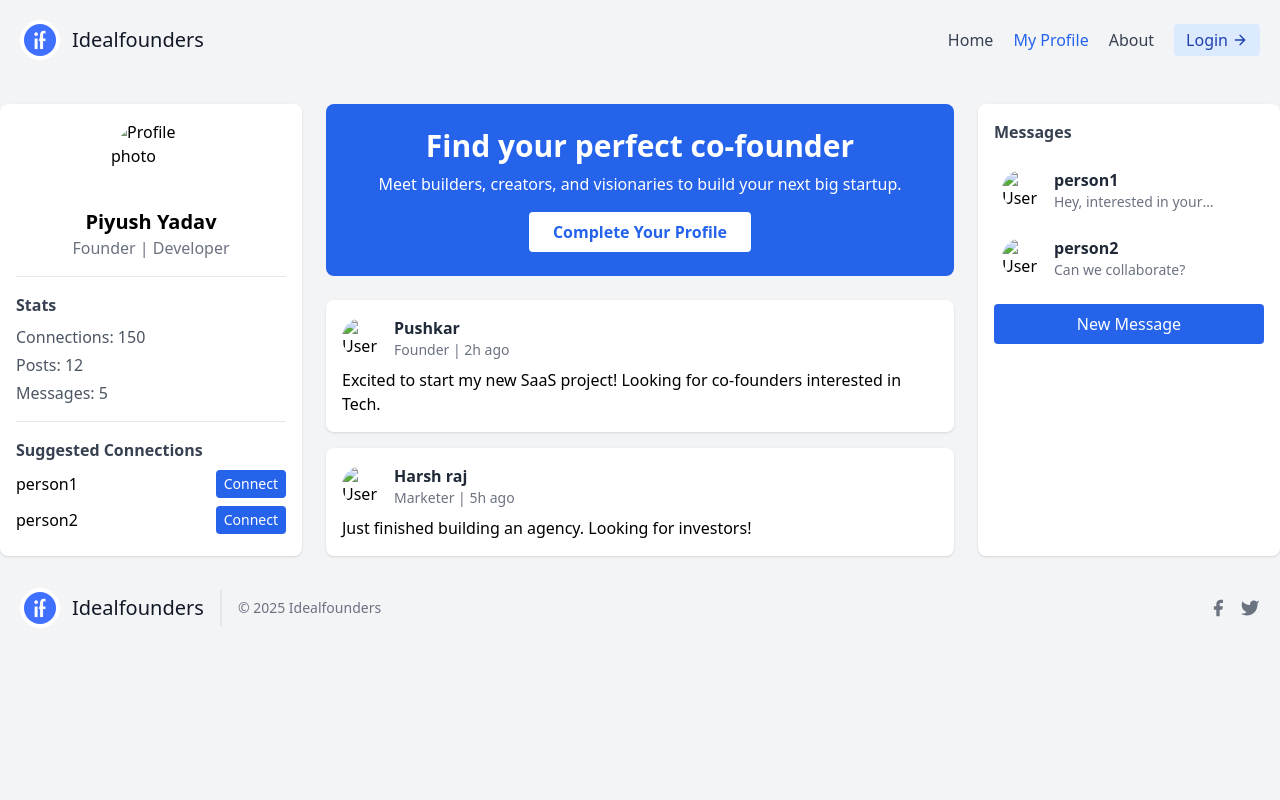
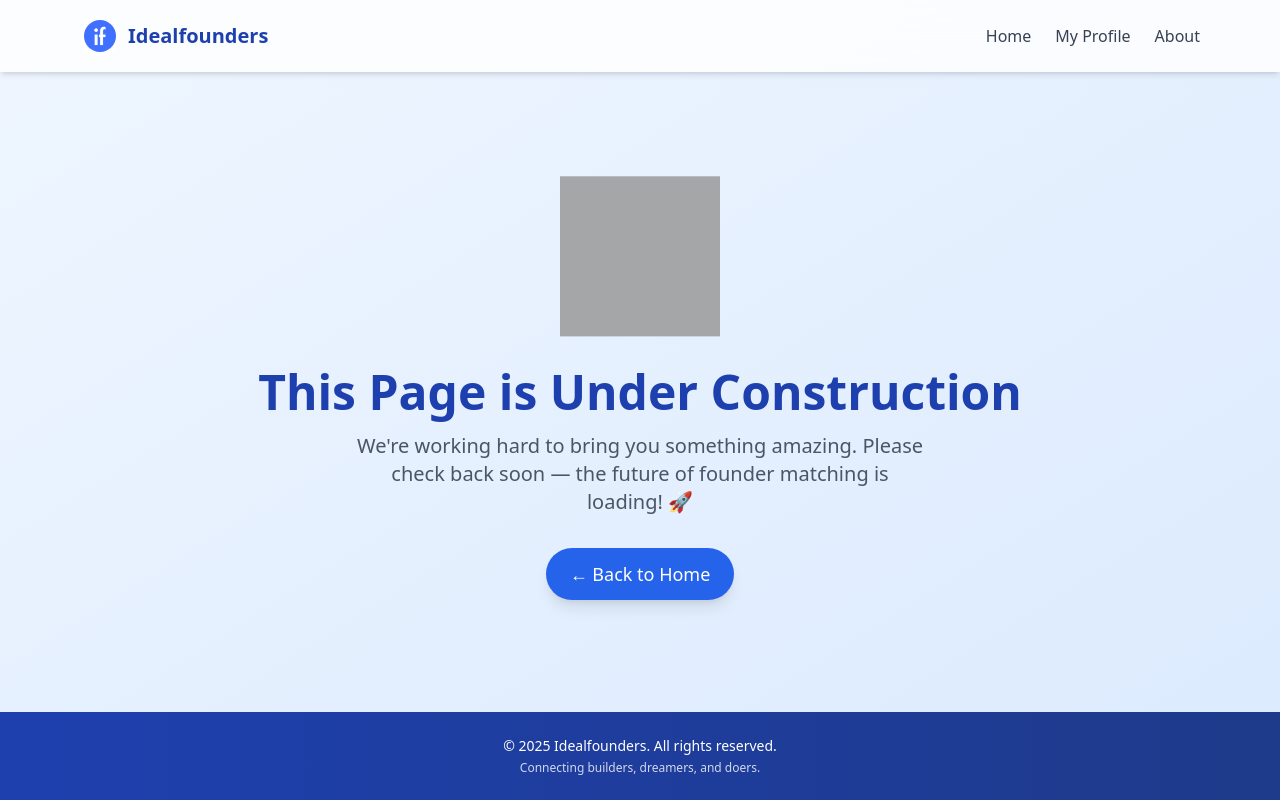
Before and after one commit to piyushh314/idealfoundersmvp, a website: page myprofile.html in a window 1280 px wide. Drawn offline with nearby package versions, Linux system fonts and the light colour scheme; grey boxes are pictures that could not be loaded.

Commit message:
Update myprofile.html to 'Under Construction' page
Replaced the existing profile page with a new 'Under Construction' page.

```diff
--- a/myprofile.html
+++ b/myprofile.html
@@ -1,146 +1,55 @@
 <!DOCTYPE html>
 <html lang="en">
 <head>
-  <meta charset="UTF-8">
-  <meta name="viewport" content="width=device-width, initial-scale=1.0">
+  <meta charset="UTF-8" />
+  <meta name="viewport" content="width=device-width, initial-scale=1.0" />
+  <title>Page Under Construction | Idealfounders</title>
+  <link rel="icon" href="ifbluelogo.png">
   <script src="https://cdn.tailwindcss.com"></script>
-  <title>Idealfounders</title>
-  <link rel="icon" type="image/png" href="ifbluelogo.png">
+  <style>
+    @keyframes float {
+      0% { transform: translateY(0px); }
+      50% { transform: translateY(-10px); }
+      100% { transform: translateY(0px); }
+    }
+  </style>
 </head>
-<body class="bg-gray-100">
+<body class="bg-gradient-to-br from-blue-50 to-blue-100 text-gray-800 flex flex-col min-h-screen">
 
- <!-- Header -->
-  <header class="text-gray-700 body-font">
-    <div class="container mx-auto flex flex-wrap p-5 flex-col md:flex-row items-center">
-      <a class="flex title-font font-medium items-center text-gray-900 mb-4 md:mb-0">
-        <!-- Logo replaced here -->
+  <!-- Header -->
+  <header class="bg-white/80 backdrop-blur-lg shadow-md sticky top-0 z-50">
+    <div class="max-w-6xl mx-auto flex justify-between items-center p-4">
+      <a href="index.html" class="flex items-center space-x-2">
         <img src="ifbluelogo.png" alt="Idealfounders Logo" class="w-10 h-10 rounded-full bg-white p-1">
-        <span class="ml-3 text-xl">Idealfounders</span>
+        <span class="text-xl font-semibold text-blue-800">Idealfounders</span>
       </a>
-      <nav class="md:ml-auto flex flex-wrap items-center text-base justify-center">
-        <a href="index.html" class="mr-5 hover:text-blue-800">Home</a>
-        <a href="myprofile.html" class="mr-5 hover:text-blue-800 text-blue-600" >My Profile</a>
-        <a href="about.html" class="mr-5 hover:text-blue-800">About</a>
+      <nav class="flex space-x-6 text-gray-700">
+        <a href="index.html" class="hover:text-blue-600 transition">Home</a>
+        <a href="#" class="hover:text-blue-600 transition">My Profile</a>
+        <a href="about.html" class="hover:text-blue-600 transition">About</a>
       </nav>
-        <a href="login.html" class="inline-flex items-center bg-blue-100 border-0 py-1 px-3 focus:outline-none hover:bg-blue-200 rounded text-base mt-4 md:mt-0 text-blue-800">
-          Login
-          <svg fill="none" stroke="currentColor" stroke-linecap="round" stroke-linejoin="round" stroke-width="2" class="w-4 h-4 ml-1" viewBox="0 0 24 24">
-            <path d="M5 12h14M12 5l7 7-7 7"></path>
-          </svg>
-        </a>
     </div>
   </header>
 
-  <!-- Main Layout -->
-  <div class="container mx-auto mt-6 grid grid-cols-12 gap-6">
+  <!-- Main Content -->
+  <main class="flex flex-col items-center justify-center flex-grow px-6 text-center">
+    <div class="animate-[float_3s_ease-in-out_infinite]">
+      <img src="https://cdn-icons-png.flaticon.com/512/8093/8093735.png" alt="Under Construction Icon" class="w-40 h-40 mx-auto mb-6 opacity-90">
+    </div>
+    <h1 class="text-4xl md:text-5xl font-bold text-blue-800 mb-4">This Page is Under Construction</h1>
+    <p class="text-lg md:text-xl text-gray-600 max-w-xl mb-8">
+      We're working hard to bring you something amazing.
+      Please check back soon — the future of founder matching is loading! 🚀
+    </p>
+    <a href="index.html" class="bg-blue-600 text-white px-6 py-3 rounded-full text-lg hover:bg-blue-700 transition duration-200 shadow-lg hover:shadow-xl">
+      ← Back to Home
+    </a>
+  </main>
 
-    <!-- Left Sidebar -->
-    <aside class="col-span-12 md:col-span-3 bg-white rounded-lg shadow p-4 space-y-4">
-      <div class="flex flex-col items-center">
-        <img src="images/personpfp.png" class="w-20 h-20 rounded-full" alt="Profile photo">
-        <h2 class="text-xl font-semibold mt-2">Piyush Yadav</h2>
-        <p class="text-gray-500">Founder | Developer</p>
-      </div>
-      <div class="border-t border-gray-200 pt-4">
-        <h3 class="font-semibold text-gray-700 mb-2">Stats</h3>
-        <ul class="space-y-1 text-gray-600">
-          <li>Connections: 150</li>
-          <li>Posts: 12</li>
-          <li>Messages: 5</li>
-        </ul>
-      </div>
-      <div class="border-t border-gray-200 pt-4">
-        <h3 class="font-semibold text-gray-700 mb-2">Suggested Connections</h3>
-        <ul class="space-y-2">
-          <li class="flex items-center justify-between">
-            <span>person1</span>
-            <button class="text-sm bg-blue-600 text-white px-2 py-1 rounded hover:bg-blue-700">Connect</button>
-          </li>
-          <li class="flex items-center justify-between">
-            <span>person2</span>
-            <button class="text-sm bg-blue-600 text-white px-2 py-1 rounded hover:bg-blue-700">Connect</button>
-          </li>
-        </ul>
-      </div>
-    </aside>
-
-    <!-- Feed Section -->
-    <main class="col-span-12 md:col-span-6 space-y-6">
-      <!-- Hero / Call-to-action -->
-      <div class="bg-blue-600 text-white rounded-lg p-6 flex flex-col items-center">
-        <h1 class="text-3xl font-bold mb-2">Find your perfect co-founder</h1>
-        <p class="mb-4">Meet builders, creators, and visionaries to build your next big startup.</p>
-        <a href="profile.html" class="bg-white text-blue-600 font-semibold px-6 py-2 rounded hover:bg-gray-100 transition">Complete Your Profile</a>
-      </div>
-
-      <!-- Feed posts -->
-      <div class="space-y-4">
-        <div class="bg-white rounded-lg shadow p-4">
-          <div class="flex items-center space-x-3 mb-2">
-            <img src="images/personpfp.png" class="w-10 h-10 rounded-full" alt="User">
-            <div>
-              <h3 class="font-semibold text-gray-800">Pushkar</h3>
-              <p class="text-gray-500 text-sm">Founder | 2h ago</p>
-            </div>
-          </div>
-          <p>Excited to start my new SaaS project! Looking for co-founders interested in Tech.</p>
-        </div>
-
-        <div class="bg-white rounded-lg shadow p-4">
-          <div class="flex items-center space-x-3 mb-2">
-            <img src="images/personpfp.png" class="w-10 h-10 rounded-full" alt="User">
-            <div>
-              <h3 class="font-semibold text-gray-800">Harsh raj</h3>
-              <p class="text-gray-500 text-sm">Marketer | 5h ago</p>
-            </div>
-          </div>
-          <p>Just finished building an agency. Looking for investors!</p>
-        </div>
-      </div>
-    </main>
-
-    <!-- Right Sidebar (Chat) -->
-    <aside class="col-span-12 md:col-span-3 bg-white rounded-lg shadow p-4 space-y-4">
-      <h3 class="font-semibold text-gray-700 mb-2">Messages</h3>
-      <div class="space-y-2 max-h-[500px] overflow-y-auto">
-        <div class="flex items-center space-x-3 hover:bg-gray-100 p-2 rounded cursor-pointer">
-          <img src="images/personpfp.png" class="w-10 h-10 rounded-full" alt="User">
-          <div>
-            <h4 class="font-semibold text-gray-800">person1</h4>
-            <p class="text-gray-500 text-sm truncate w-40">Hey, interested in your project!</p>
-          </div>
-        </div>
-        <div class="flex items-center space-x-3 hover:bg-gray-100 p-2 rounded cursor-pointer">
-          <img src="images/personpfp.png" class="w-10 h-10 rounded-full" alt="User">
-          <div>
-            <h4 class="font-semibold text-gray-800">person2</h4>
-            <p class="text-gray-500 text-sm truncate w-40">Can we collaborate?</p>
-          </div>
-        </div>
-      </div>
-      <button class="w-full bg-blue-600 text-white py-2 rounded hover:bg-blue-700 transition">New Message</button>
-    </aside>
-
-  </div>
-
-   <!-- Footer -->
-  <footer class="text-gray-600 body-font">
-    <div class="container px-5 py-8 mx-auto flex items-center sm:flex-row flex-col">
-      <!-- Logo replaced here -->
-      <a class="flex title-font font-medium items-center md:justify-start justify-center text-gray-900">
-        <img src="ifbluelogo.png" alt="Idealfounders Logo" class="w-10 h-10 rounded-full bg-white p-1">
-        <span class="ml-3 text-xl">Idealfounders</span>
-      </a>
-      <p class="text-sm text-gray-500 sm:ml-4 sm:pl-4 sm:border-l-2 sm:border-gray-200 sm:py-2 sm:mt-0 mt-4">
-        © 2025 Idealfounders
-      </p>
-      <span class="inline-flex sm:ml-auto sm:mt-0 mt-4 justify-center sm:justify-start">
-        <a class="text-gray-500"><svg fill="currentColor" class="w-5 h-5" viewBox="0 0 24 24"><path d="M18 2h-3a5 5 0 00-5 5v3H7v4h3v8h4v-8h3l1-4h-4V7a1 1 0 011-1h3z"></path></svg></a>
-        <a class="ml-3 text-gray-500"><svg fill="currentColor" class="w-5 h-5" viewBox="0 0 24 24"><path d="M23 3a10.9 10.9 0 01-3.14 1.53 4.48 4.48 0 00-7.86 3v1A10.66 10.66 0 013 4s-4 9 5 13a11.64 11.64 0 01-7 2c9 5 20 0 20-11.5a4.5 4.5 0 00-.08-.83A7.72 7.72 0 0023 3z"></path></svg></a>
-      </span>
-    </div>
+  <!-- Footer -->
+  <footer class="bg-gradient-to-r from-blue-800 to-blue-900 text-white py-6 text-center">
+    <p class="text-sm">&copy; 2025 Idealfounders. All rights reserved.</p>
+    <p class="text-xs opacity-80 mt-1">Connecting builders, dreamers, and doers.</p>
   </footer>
-
-
 </body>
 </html>
```
